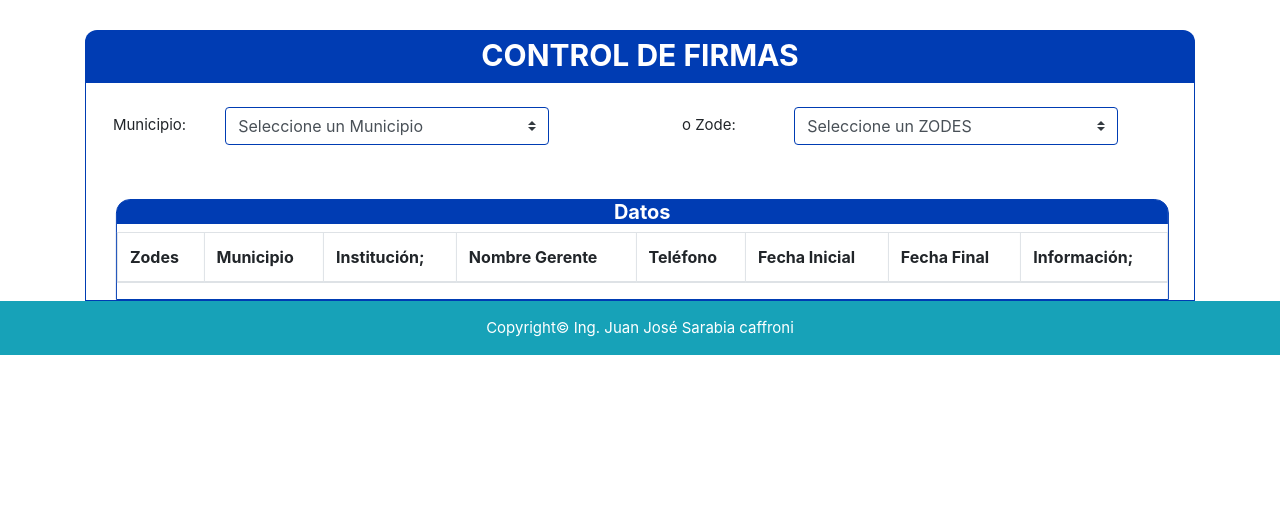
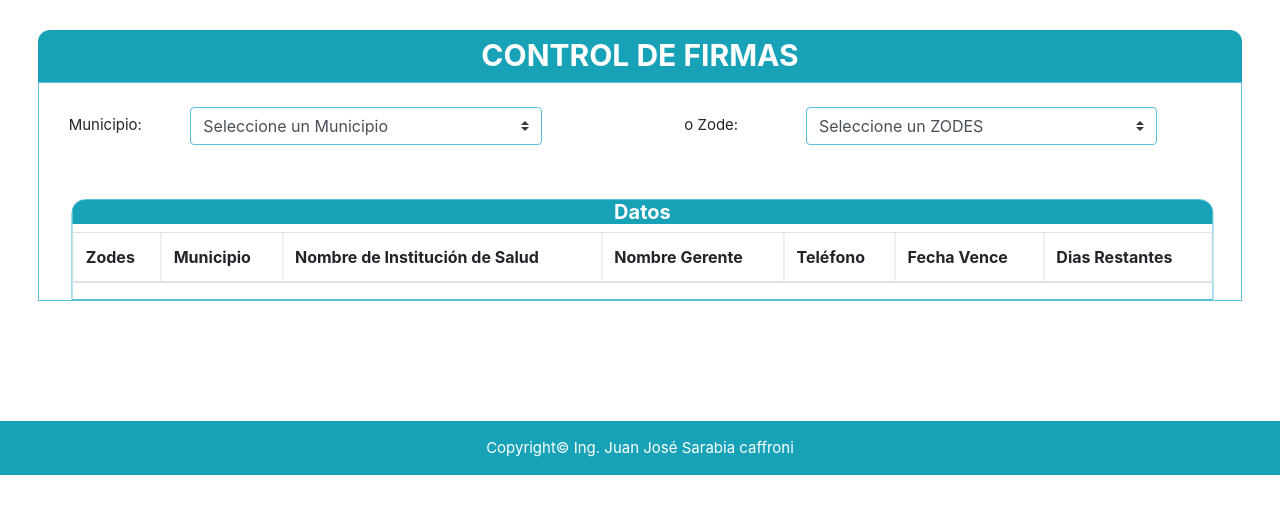
Before and after one commit to juanjosesarabia/controlFirm, a PHP site: page /vista/inicio.html in a window 1280 px wide. Shown: the part 69-583 px from the top of the page. Run offline with PHP 8.4, Linux system fonts and the light colour scheme; lists and menus that the app fills with data are empty.

Commit message:
modificando la vista

```diff
--- a/css/estilo.css
+++ b/css/estilo.css
@@ -8,10 +8,12 @@ body{/* propiedades del body */
 	box-shadow: 0 4px 8px 0 rgba(0, 0, 0, 0.2), 0 6px 20px 0 rgba(0, 0, 0, 0.19);/* sombra del form */
 }
 
-
+.panel{
+	padding-left: 3%;
+	padding-right: 3%;
+}
 /* Desde aqui empieza estilo del panel y tabla*/
 #tituloPanel{
-	background-color: #003cb3;
 	text-align: center;
 	font-size: 30px;
 	font-weight: bold;
@@ -21,11 +23,11 @@ body{/* propiedades del body */
 	margin-bottom: 0;
 }
 .contenidoPanel{
- border: 0.5px solid #003cb3;
+ border: 0.5px solid #5bc0de;
 }
 
  #municipio, #zode{/*  los select */
-	border: 0.5px solid #003cb3;
+	border: 0.5px solid #5bc0de;
 	max-width: 60%;
 }
 #zod, #munici{ /*label*/
@@ -34,7 +36,6 @@ body{/* propiedades del body */
 }
 
 #tituloTabla{
-	background-color: #003cb3;
 	text-align: center;
 	font-size: 20px;
 	font-weight: bold;
@@ -45,30 +46,12 @@ body{/* propiedades del body */
 }
 
 .divTabla{
-	border: 0.5px solid #003cb3;
+	border: 0.5px solid #5bc0de;
 	width: 95%;
 	border-radius: 14px 14px 0px 0px;
    	 position: center;
 }
 
-.tabla{
-  background-color: #e6e6e6;
-  padding:0.4em;
-  border: 0.5px solid #e6e6e6;
-
-}
-.tabla1{
-  background-color: #e6e6e6;
-  width: 30%;
-}
-.tabla2{
-  background-color: #e6e6e6;
-  width: 15%;
-}
-.tabla3{
-  background-color: #e6e6e6;
-  width: 15%;
-}
 #divMayor{
 transform: translate(2.7%);
 }
--- a/vista/inicio.html
+++ b/vista/inicio.html
@@ -51,9 +51,9 @@
     </nav><!-- terminacion del menu -->
 
 
-<div class="container"><!-- Inicio div contenedor-->
+
     <div class="panel" ><!--  Empieza toda la info de la resolucion o Circular         --->
-      <p id="tituloPanel">CONTROL DE FIRMAS  </p>
+      <p id="tituloPanel" class="bg-info">CONTROL DE FIRMAS  </p>
       <div class="contenidoPanel "><!--  Contenido del panel         ---><br>
           <div class="row ">
             <div class="col-6">   <!--inicio de div primera columna-->
@@ -112,13 +112,13 @@
               <label for="zode" id="zod">o Zode: </label>
               <select id="zode" class="custom-select">
                 <option selected>Seleccione un ZODES</option>
-                <option >ZODES NORTE BOLIVARENSE</option>
-                <option >ZODES DIQUE BOLIVARENSE</option>
-                <option >ZODES MONTES DE MAR&#205;A BOLIVARENSE</option>
-                <option >ZODES MOJANA BOLIVARENSE</option>
-                <option >ZODES ISLA DE MOMPOX BOLIVARENSE</option>
-                <option >ZODES LOBAS BOLIVARENSE</option>
-                <option >ZODES MAGDALENA MEDIO BOLIVARENSE</option>
+                <option value="45">ZODES NORTE BOLIVARENSE</option>
+                <option value="46">ZODES DIQUE BOLIVARENSE</option>
+                <option value="47">ZODES MONTES DE MAR&#205;A BOLIVARENSE</option>
+                <option value="48">ZODES MOJANA BOLIVARENSE</option>
+                <option value="49">ZODES ISLA DE MOMPOX BOLIVARENSE</option>
+                <option value="50">ZODES LOBAS BOLIVARENSE</option>
+                <option value="51">ZODES MAGDALENA MEDIO BOLIVARENSE</option>
                   </select>
               </div><!--terminacion de div segunda columna-->
           </div><!--terminacion de div class row-->
@@ -128,18 +128,17 @@
 
         <div id="divMayor">
         <div class="divTabla"><!-- Tablas de datos  --->
-          <h2 id ="tituloTabla">Datos</h2>
+          <h2 id ="tituloTabla" class="bg-info">Datos</h2>
 
             <table class="table table-bordered">
               <thead>
                 <th scope="col">Zodes</th>
                 <th scope="col">Municipio</th>
-                <th scope="col"> Instituci&#243n; </th>
+                <th scope="col">Nombre de Instituci&#243;n de Salud </th>
                 <th scope="col">Nombre Gerente</th>
                 <th scope="col">Teléfono</th>
-                <th scope="col">Fecha Inicial</th>
-                <th scope="col">Fecha Final</th>
-                <th scope="col">Informaci&#243n; </th>
+                <th scope="col">Fecha Vence</th>
+                <th scope="col">Dias Restantes</th>
               </tr>
              </thead>
             <tbody>
@@ -160,8 +159,8 @@
     </div>
 
 
-</div><!--  terminacion div container --->
 
+ <br><br><br><br><br>
 
 
        <footer class="text-white bg-info">
```
